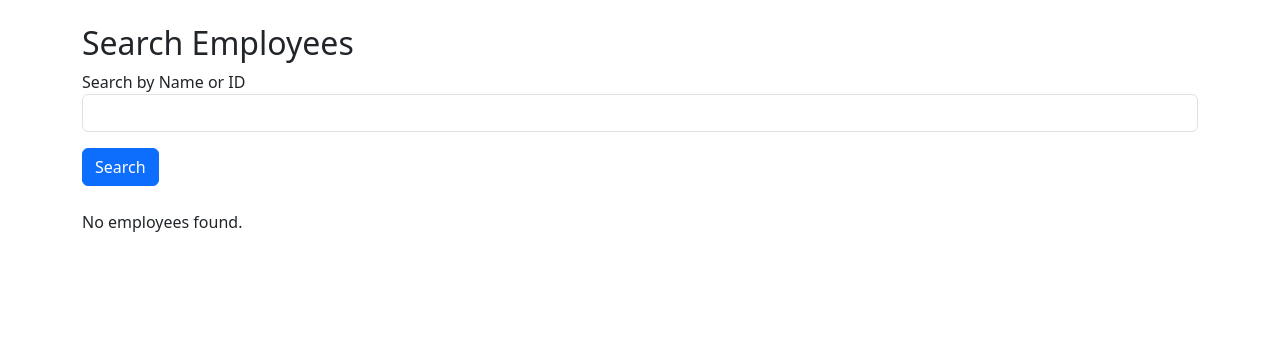
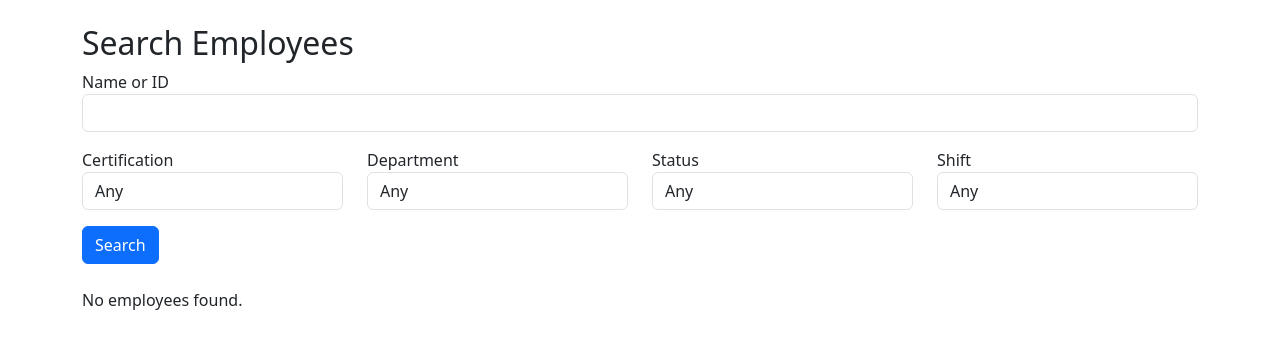
Before and after one commit to afabiku/Database-Design, a Flask app: page / in a window 1280 px wide. Shown: the part 56-405 px from the top of the page. Run offline with Flask 3, Linux system fonts and the light colour scheme.

Commit message:
this should have full functionality. May need some UI changes but otherwise completed

```diff
--- a/app.py
+++ b/app.py
@@ -2,32 +2,49 @@ from flask import Flask, render_template, redirect, url_for, request
 from models import db, Employee, Department, Shift, Certification, EmployeeCertification, DisciplinaryAction
 from forms import SearchForm, NewEmployeeForm, PTOForm, CertificationForm, ActionForm, ShiftForm
 from config import Config
+from flask import request
 
 app = Flask(__name__)
 app.config.from_object(Config)
 db.init_app(app)
 
-from flask import request  # Make sure you have this
-
 @app.route('/', methods=['GET', 'POST'])
 def index():
     form = SearchForm()
 
-    # Pagination setup
     page = request.args.get('page', 1, type=int)
     per_page = 20
 
+    employees_query = Employee.query
+
     if form.validate_on_submit():
         query = form.query.data
-        employees = Employee.query.filter(
-            (Employee.firstname.ilike(f'%{query}%')) |
-            (Employee.lastname.ilike(f'%{query}%')) |
-            (Employee.employeeid.cast(db.String).like(f'%{query}%'))
-        ).paginate(page=page, per_page=per_page)
-    else:
-        employees = Employee.query.paginate(page=page, per_page=per_page)
+        if query:
+            employees_query = employees_query.filter(
+                (Employee.firstname.ilike(f'%{query}%')) |
+                (Employee.lastname.ilike(f'%{query}%')) |
+                (Employee.employeeid.cast(db.String).like(f'%{query}%'))
+            )
+        if form.department.data and form.department.data != 0:
+            employees_query = employees_query.filter(Employee.departmentid == form.department.data)
+
+        if form.status.data:
+            employees_query = employees_query.filter(Employee.status == form.status.data)
+
+        if form.shift.data and form.shift.data != 0:
+            employees_query = employees_query.filter(Employee.shiftid == form.shift.data)
+
+        if form.certification.data and form.certification.data != 0:
+            employees_query = employees_query.join(EmployeeCertification).filter(
+                EmployeeCertification.certificationid == form.certification.data
+            )
+
+
+
+    employees = employees_query.paginate(page=page, per_page=per_page)
 
     return render_template('index.html', form=form, employees=employees)
+
 
 @app.route('/add', methods=['GET', 'POST'])
 def add_employee():
--- a/forms.py
+++ b/forms.py
@@ -1,18 +1,26 @@
 from flask_wtf import FlaskForm
-from wtforms import StringField, DecimalField, IntegerField, SelectField, DateField, SubmitField, TimeField, TextAreaField
+from wtforms import StringField, SubmitField, SelectField, IntegerField, DecimalField, DateField, TextAreaField
 from wtforms.validators import DataRequired, Optional
-
-from flask_wtf import FlaskForm
-from wtforms import SubmitField, SelectField, IntegerField, DateField
-from wtforms.validators import DataRequired
-from models import Certification, Shift
-
+from wtforms.validators import Optional
+from models import Certification, Department, Shift
 
 class SearchForm(FlaskForm):
-    query = StringField('Search by Name or ID', validators=[DataRequired()])
+    query = StringField('Name or ID', validators=[Optional()])
+    certification = SelectField('Certification', coerce=int, choices=[], validators=[Optional()])
+    department = SelectField('Department', coerce=int, choices=[], validators=[Optional()])
+    status = SelectField('Status', choices=[
+        ('', 'Any'),
+        ('Full-Time', 'Full-Time'),
+        ('Part-Time', 'Part-Time')
+    ], validators=[Optional()])
+    shift = SelectField('Shift', coerce=int, choices=[], validators=[Optional()])
     submit = SubmitField('Search')
 
-from models import Department, Shift
+    def __init__(self, *args, **kwargs):
+        super(SearchForm, self).__init__(*args, **kwargs)
+        self.certification.choices = [(0, 'Any')] + [(c.certificationid, c.certificationname) for c in Certification.query.all()]
+        self.department.choices = [(0, 'Any')] + [(d.departmentid, d.departmentname) for d in Department.query.all()]
+        self.shift.choices = [(0, 'Any')] + [(s.shiftid, s.name) for s in Shift.query.all()]
 
 class NewEmployeeForm(FlaskForm):
     FirstName = StringField('First Name', validators=[DataRequired()])
--- /dev/null
+++ b/requirements.txt
@@ -0,0 +1,4 @@
+flask
+flask_sqlalchemy
+flask_wtf
+psycopg2-binary
--- a/templates/index.html
+++ b/templates/index.html
@@ -4,11 +4,29 @@
 <h2>Search Employees</h2>
 <form method="POST">
     {{ form.hidden_tag() }}
+
     <div class="mb-3">
         {{ form.query.label }} {{ form.query(class="form-control") }}
     </div>
+
+    <div class="row">
+        <div class="col-md-3 mb-3">
+            {{ form.certification.label }} {{ form.certification(class="form-control") }}
+        </div>
+        <div class="col-md-3 mb-3">
+            {{ form.department.label }} {{ form.department(class="form-control") }}
+        </div>
+        <div class="col-md-3 mb-3">
+            {{ form.status.label }} {{ form.status(class="form-control") }}
+        </div>
+        <div class="col-md-3 mb-3">
+            {{ form.shift.label }} {{ form.shift(class="form-control") }}
+        </div>
+    </div>
+
     {{ form.submit(class="btn btn-primary") }}
 </form>
+
 
 {% if employees.items %}
     <h3 class="mt-4">Results</h3>
```
Also changed, not shown: readme.txt (added).
